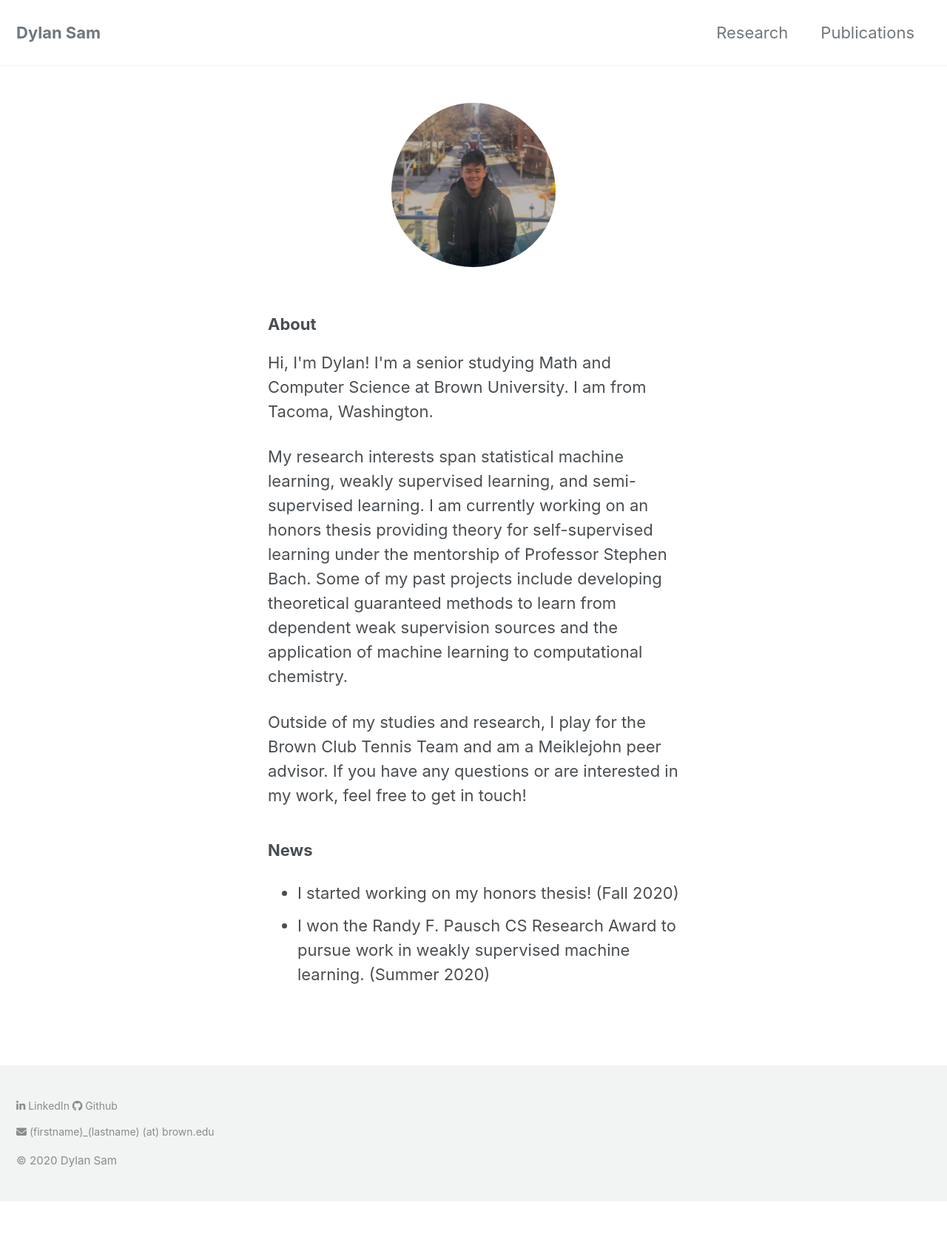
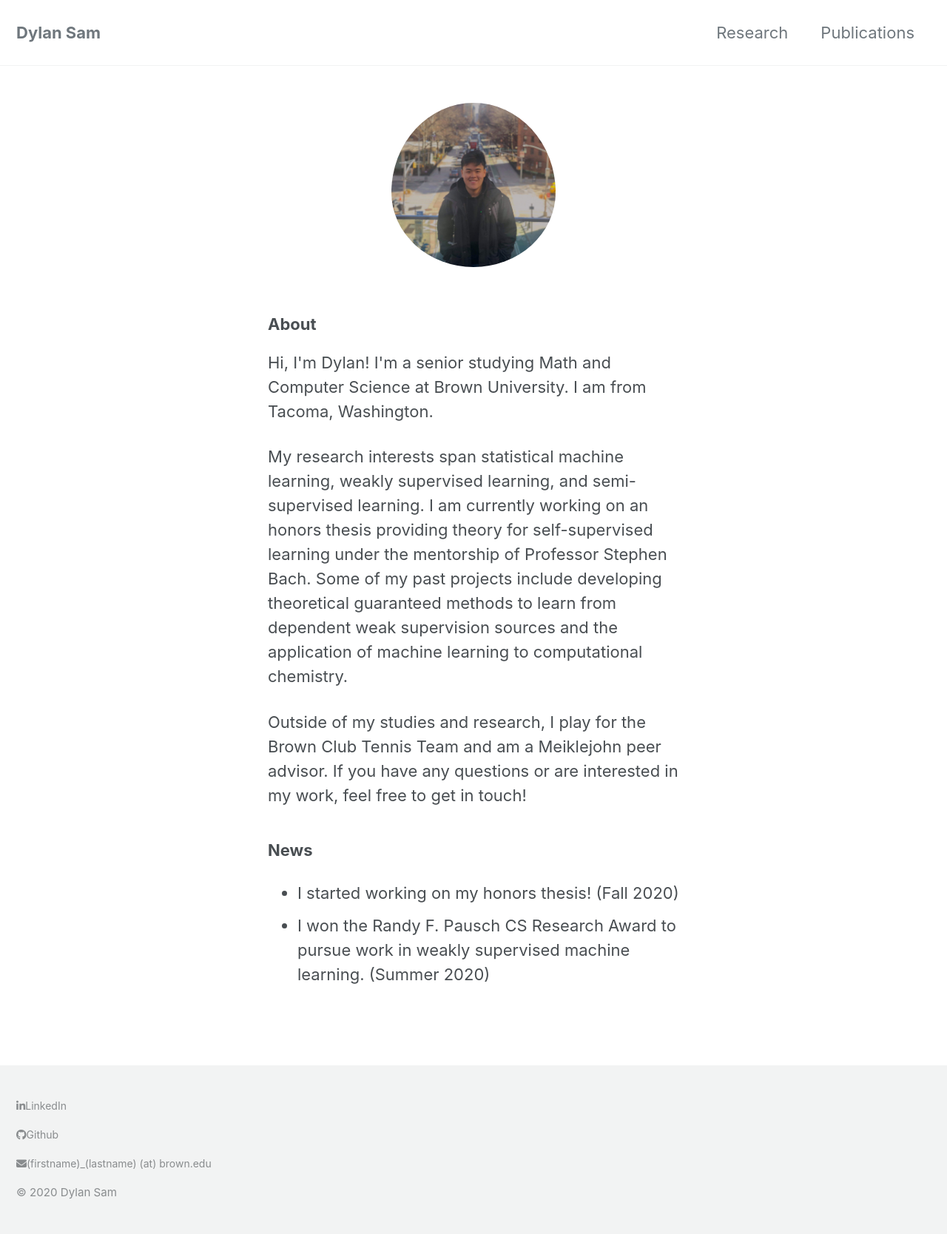
Before and after one commit to dsam99/dsam99.github.io, a Jekyll site: the page built from index.md, in a window 1280 px wide. Shown: the whole page at 74% size. Built offline with Jekyll 4.4.1, drawn with Linux system fonts in a browser that asks for light colours; cached includes are drawn as plain includes; nearby versions of some CDN libraries; before the commit the page ends 1624 px from its top, so only the background shows below that.

Commit message:
fixing formatting issues

```diff
--- a/_includes/footer/custom.html
+++ b/_includes/footer/custom.html
@@ -3,11 +3,11 @@
 
     {% comment %} <li> {% endcomment %}
     <!-- LinkedIn -->
-    <a href="https://www.linkedin.com/in/dylan-sam/"><i class="fab fa-linkedin-in" aria-hidden="true"></i> LinkedIn</a>
+    <p><a href="https://www.linkedin.com/in/dylan-sam/"><i class="fab fa-linkedin-in" aria-hidden="true"></i>LinkedIn</a></p>
     <!-- Github -->
-    <a href="https://github.com/dsam99"><i class="fab fa-github" aria-hidden="true"></i> Github </a>
+    <p><a href="https://github.com/dsam99"><i class="fab fa-github" aria-hidden="true"></i>Github</a></p>
     <!-- Email -->
-    <p><i class="fa fa-envelope" aria-hidden="true"></i> (firstname)_(lastname) (at) brown.edu</p>
+    <p><i class="fa fa-envelope" aria-hidden="true"></i>(firstname)_(lastname) (at) brown.edu</p>
 
 </div>
 <!-- end custom footer snippets -->
```
